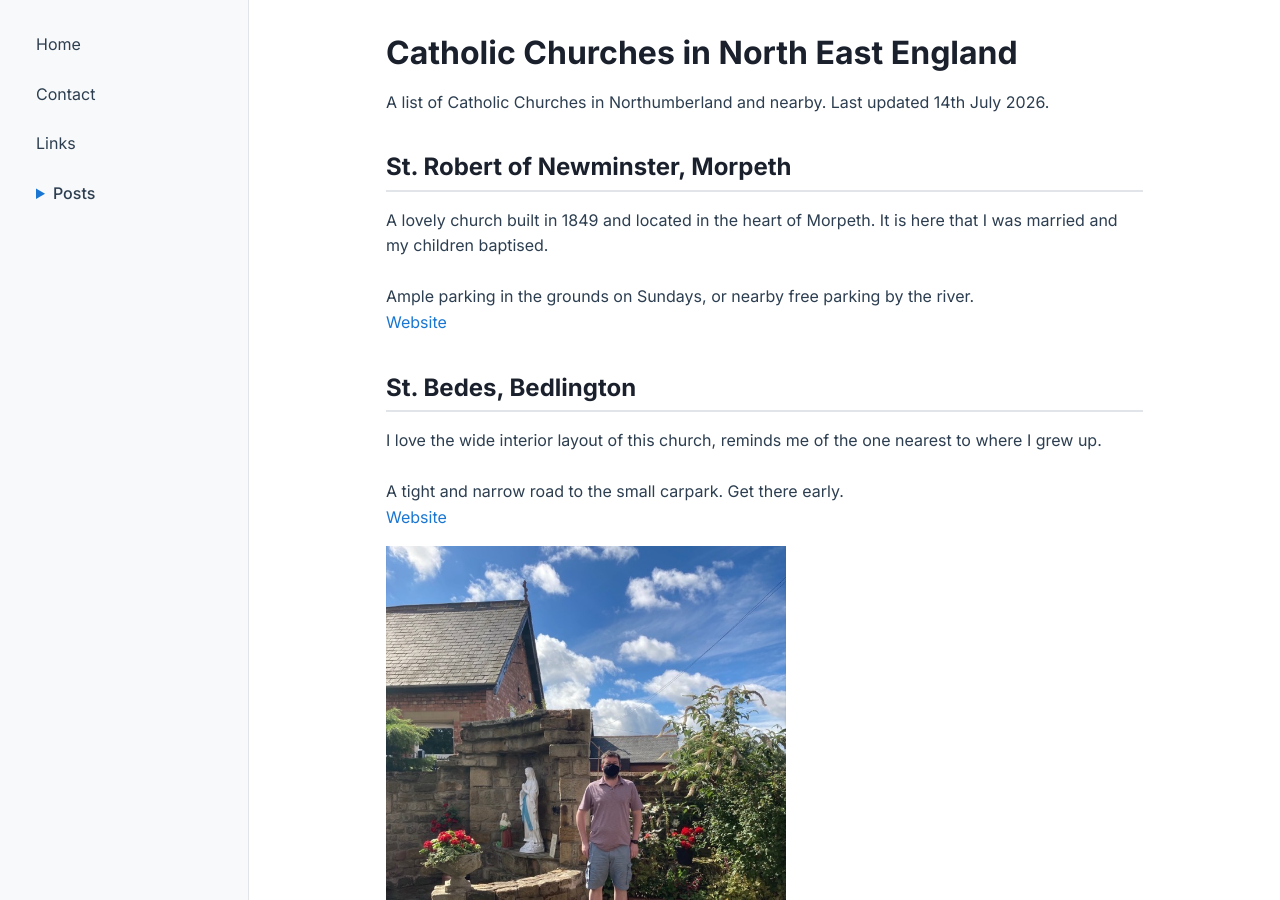
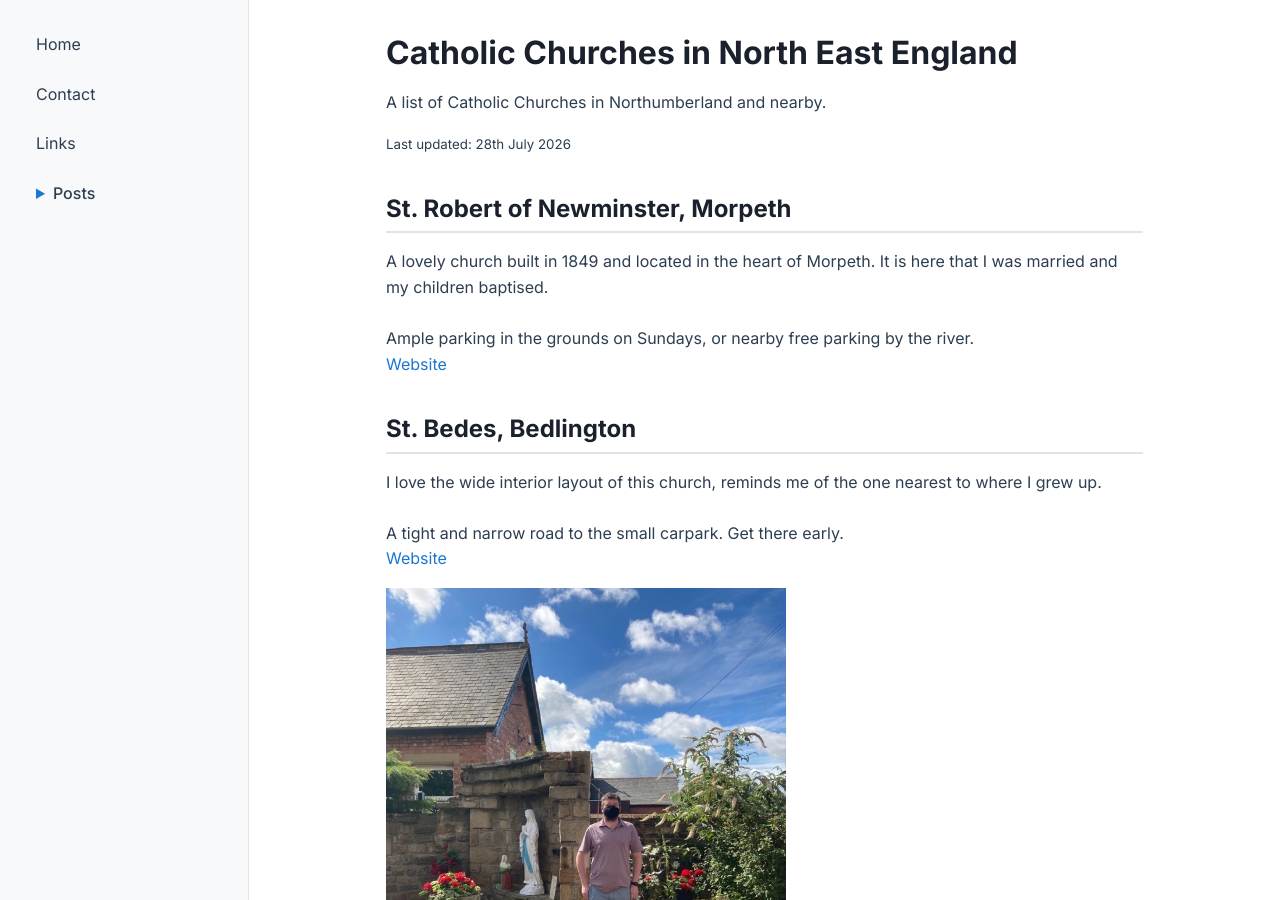
Before and after one commit to liamtreacy/liamtreacy.github.io, a Jekyll site: the page built from posts/north_east_churches.html, in a window 1280 px wide and 900 px high. Built offline with Jekyll 4.4.1, drawn with Linux system fonts in a browser that asks for light colours.

Commit message:
Move text to small

```diff
--- a/posts/north_east_churches.html
+++ b/posts/north_east_churches.html
@@ -5,7 +5,8 @@ title: Catholic Churches in North East England
 
 <h1>Catholic Churches in North East England</h1>
 
-<p>A list of Catholic Churches in Northumberland and nearby. Last updated 14th July 2026.</p>
+<p>A list of Catholic Churches in Northumberland and nearby.</p>
+<p><small>Last updated: 28th July 2026</small></p>
 
 <h2>St. Robert of Newminster, Morpeth</h2>
 <p>A lovely church built in 1849 and located in the heart of Morpeth. It is here that I was married and my children baptised.
```
